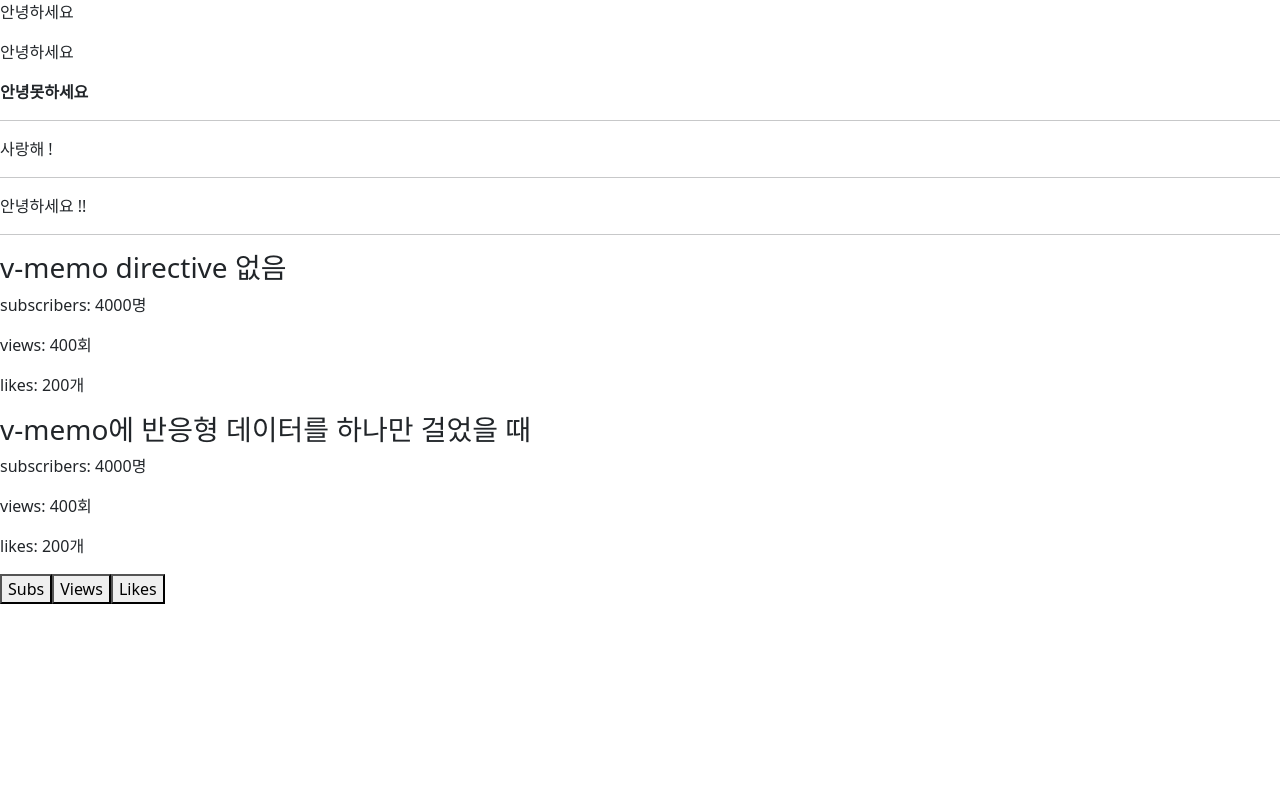
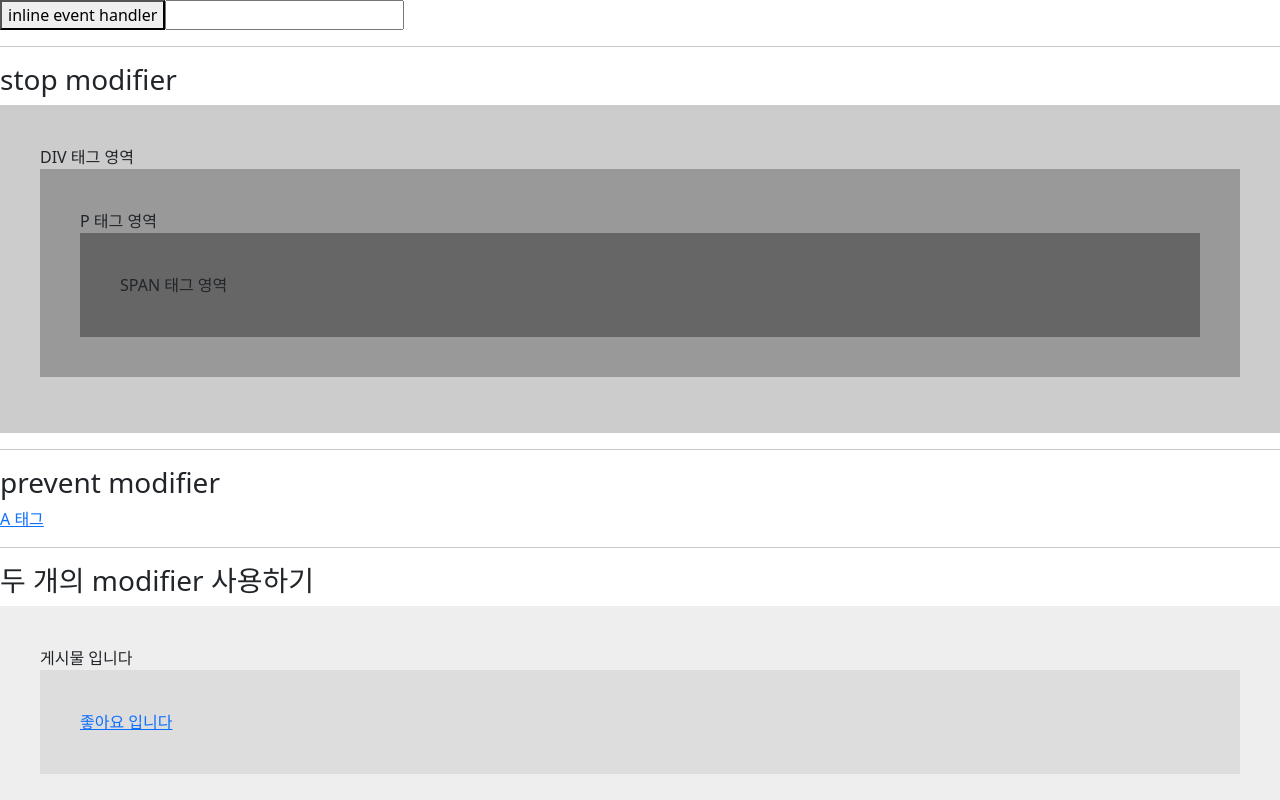
Before and after one commit to codeblue25/learn-vue3, a Vue app in the folder learn-vue3/: page / in a window 1280 px wide. Shown: the top 800 px of the page. Built offline with nearby package versions, Linux system fonts and the light colour scheme.

Commit message:
Learn about Event Modifiers

```diff
--- a/learn-vue3/src/App.vue
+++ b/learn-vue3/src/App.vue
@@ -1,11 +1,11 @@
 <script setup>
-import VueDirectives from './lectures/aboutVueProperties/VueDirectives.vue'
+import EventModifiers from './lectures/aboutVueProperties/EventModifiers.vue'
 // import ReactivityAPI from './lectures/aboutCompositionAPIs/ReactivityAPI.vue'
 </script>
 
 <template>
   <div>
-    <VueDirectives />
+    <EventModifiers />
     <!-- <ReactivityAPI /> -->
     <!-- <nav class="navbar navbar-expand-sm navbar-dark bg-primary">
       <div class="container-fluid">
--- /dev/null
+++ b/learn-vue3/src/lectures/aboutVueProperties/EventModifiers.vue
@@ -0,0 +1,183 @@
+<template>
+  <div>
+    <!-- 이벤트로 객체에 접근 -->
+    <button @click="printEventInfo('Hello Vue3', $event)">inline event handler</button>
+    <input type="text" @keyup="onKeyupHandler($event)" />
+    <hr />
+
+    <!-- 이벤트 버블링을 막는(e.stopPropagation()) 이벤트 수식어 -->
+    <h3>stop modifier</h3>
+    <div id="modifiers">
+      <div @click="clickDiv">
+        DIV 태그 영역
+        <p @click="clickP">
+          P 태그 영역
+          <span @click.stop="clickSpan"> SPAN 태그 영역 </span>
+        </p>
+      </div>
+    </div>
+    <hr />
+
+    <!-- 기본 기능을 막는(e.preventDefault()) 이벤트 수식어 -->
+    <h3>prevent modifier</h3>
+    <a href="https://naver.com" @click.prevent="clickA">A 태그</a>
+    <hr />
+
+    <!-- 이벤트 수식어를 두개 이상 같이 쓸 수 있다 -->
+    <h3>두 개의 modifier 사용하기</h3>
+    <div class="multipleModifiers">
+      <div @click="clickPost">
+        게시물 입니다
+        <p>
+          <a href="https://naver.com" @click.prevent.stop="clickLike">좋아요 입니다</a>
+        </p>
+      </div>
+    </div>
+    <hr />
+
+    <!-- 이벤트 캡처링을 위한 이벤트 수식어 -->
+    <h3>capture modifier</h3>
+    <div id="modifiers">
+      <div @click.capture="clickDiv">
+        DIV 태그 영역
+        <p @click.capture="clickP">
+          P 태그 영역
+          <span @click="clickSpan"> SPAN 태그 영역 </span>
+        </p>
+      </div>
+    </div>
+    <hr />
+
+    <!-- 자기 자신을 호출하는 이벤트 수식어(타깃요소=self) -->
+    <h3>self modifier</h3>
+    <div id="modifiers">
+      <div @click="clickDiv">
+        DIV 태그 영역
+        <p @click.self="clickP">
+          P 태그 영역
+          <span @click="clickSpan"> SPAN 태그 영역 </span>
+        </p>
+      </div>
+    </div>
+    <hr />
+
+    <!-- 이벤트를 한 번만 실행시키는 이벤트 수식어 -->
+    <h3>once modifier</h3>
+    <button @click.once="clickOnce">only once !</button>
+    <hr />
+
+    <!-- 모바일 성능 개선을 위한 이벤트 수식어(보통 touch 이벤트랑 같이 쓰임) -->
+    <h3>passive modifier</h3>
+    <div @scroll.passive="onScroll"></div>
+    <hr />
+
+    <!-- 키 수식어 ! -->
+    <h3>key modifier</h3>
+    <input type="text" placeholder="오늘 할 일을 입력하세요" @keyup.enter="addTodo" />
+    <ul>
+      <li v-for="(todo, index) in todoArray" :key="index">{{ todo }}</li>
+    </ul>
+  </div>
+</template>
+
+<script>
+import { reactive } from 'vue'
+
+export default {
+  setup() {
+    const printEventInfo = (message, event) => {
+      console.log('message: ', message)
+      console.log('event.target: ', event.target)
+      console.log('event.target.tagName: ', event.target.tagName)
+    }
+
+    const onKeyupHandler = (event) => {
+      console.log('event.key: ', event.key)
+    }
+
+    const clickDiv = () => {
+      console.log('click Div !')
+    }
+
+    const clickP = () => {
+      console.log('click P !')
+    }
+
+    const clickSpan = () => {
+      console.log('click Span !')
+    }
+
+    const clickA = () => {
+      alert('click A !')
+    }
+
+    const clickPost = () => {
+      alert('게시물 클릭 !')
+    }
+
+    const clickLike = () => {
+      alert('좋아요 ~')
+    }
+
+    const clickOnce = () => {
+      alert('단 한 번 !')
+    }
+
+    const todoArray = reactive([])
+    const addTodo = (event) => {
+      todoArray.push(event.target.value)
+      event.target.value = ''
+      event.target.focus()
+    }
+
+    return {
+      printEventInfo,
+      onKeyupHandler,
+      clickDiv,
+      clickP,
+      clickSpan,
+      clickA,
+      clickPost,
+      clickLike,
+      clickOnce,
+      todoArray,
+      addTodo
+    }
+  }
+}
+</script>
+
+<style scoped>
+#modifiers div,
+#modifiers p,
+#modifiers span {
+  padding: 40px;
+  cursor: pointer;
+}
+
+#modifiers div {
+  background-color: #ccc;
+}
+
+#modifiers p {
+  background-color: #999;
+}
+
+#modifiers span {
+  background-color: #666;
+  display: block;
+}
+
+.multipleModifiers div,
+.multipleModifiers p {
+  padding: 40px;
+}
+
+.multipleModifiers div {
+  background-color: #eee;
+}
+
+.multipleModifiers p {
+  background-color: #ddd;
+}
+</style>
```
